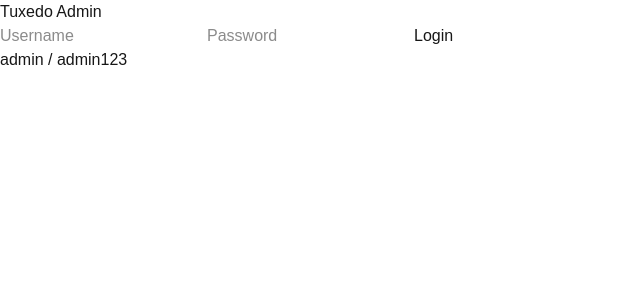
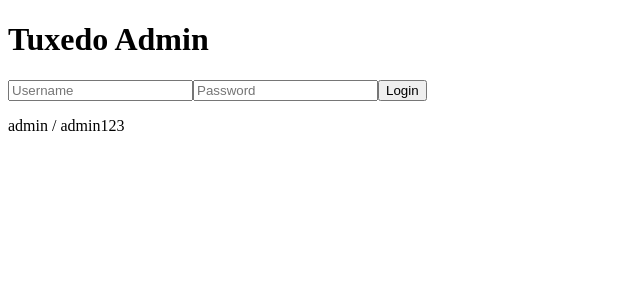
Before and after one commit to LuisArt5/DRosel3, a Next.js app: page / in a window 1280 px wide. Shown: the top 300 px of the page, without its empty margins (0-640 px from the left). Built offline with nearby package versions, Linux system fonts and the light colour scheme.

Commit message:
Update layout.js

```diff
--- a/app/layout.js
+++ b/app/layout.js
@@ -1,27 +1,15 @@
-import { Geist, Geist_Mono } from "next/font/google";
-import "./globals.css";
-
-const geistSans = Geist({
-  variable: "--font-geist-sans",
-  subsets: ["latin"],
-});
-
-const geistMono = Geist_Mono({
-  variable: "--font-geist-mono",
-  subsets: ["latin"],
-});
-
-export const metadata = {
-  title: "Create Next App",
-  description: "Generated by create next app",
-};
-
+// app/layout.js
 export default function RootLayout({ children }) {
   return (
     <html lang="en">
-      <body
-        className={`${geistSans.variable} ${geistMono.variable} antialiased`}
-      >
+      <head>
+        <meta charSet="utf-8" />
+        <meta name="viewport" content="width=device-width, initial-scale=1" />
+        <title>Tuxedo Rental Admin</title>
+        <script src="https://cdn.tailwindcss.com"></script>
+        <link rel="icon" href="/favicon.ico" />
+      </head>
+      <body className="antialiased">
         {children}
       </body>
     </html>
```
